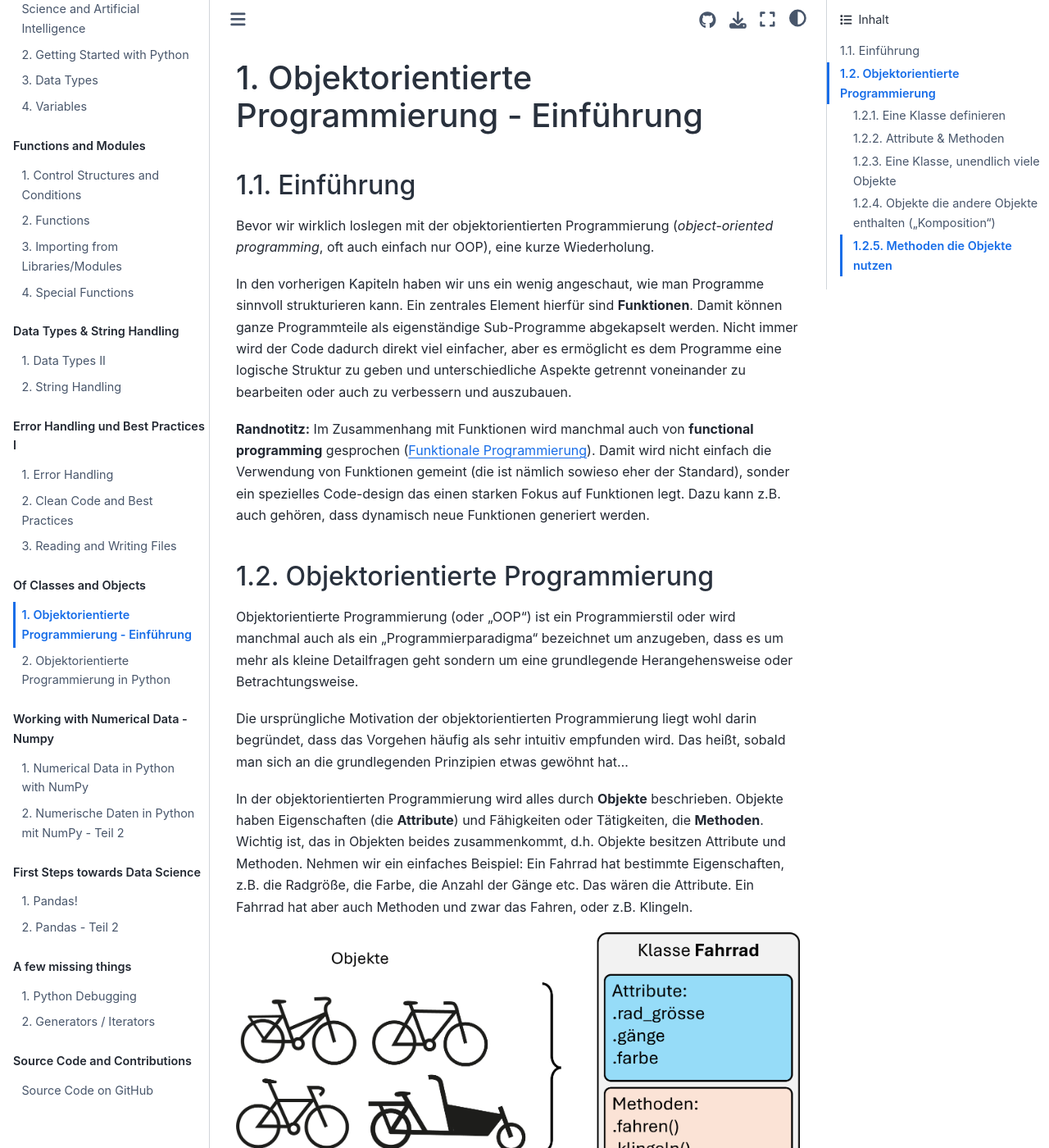
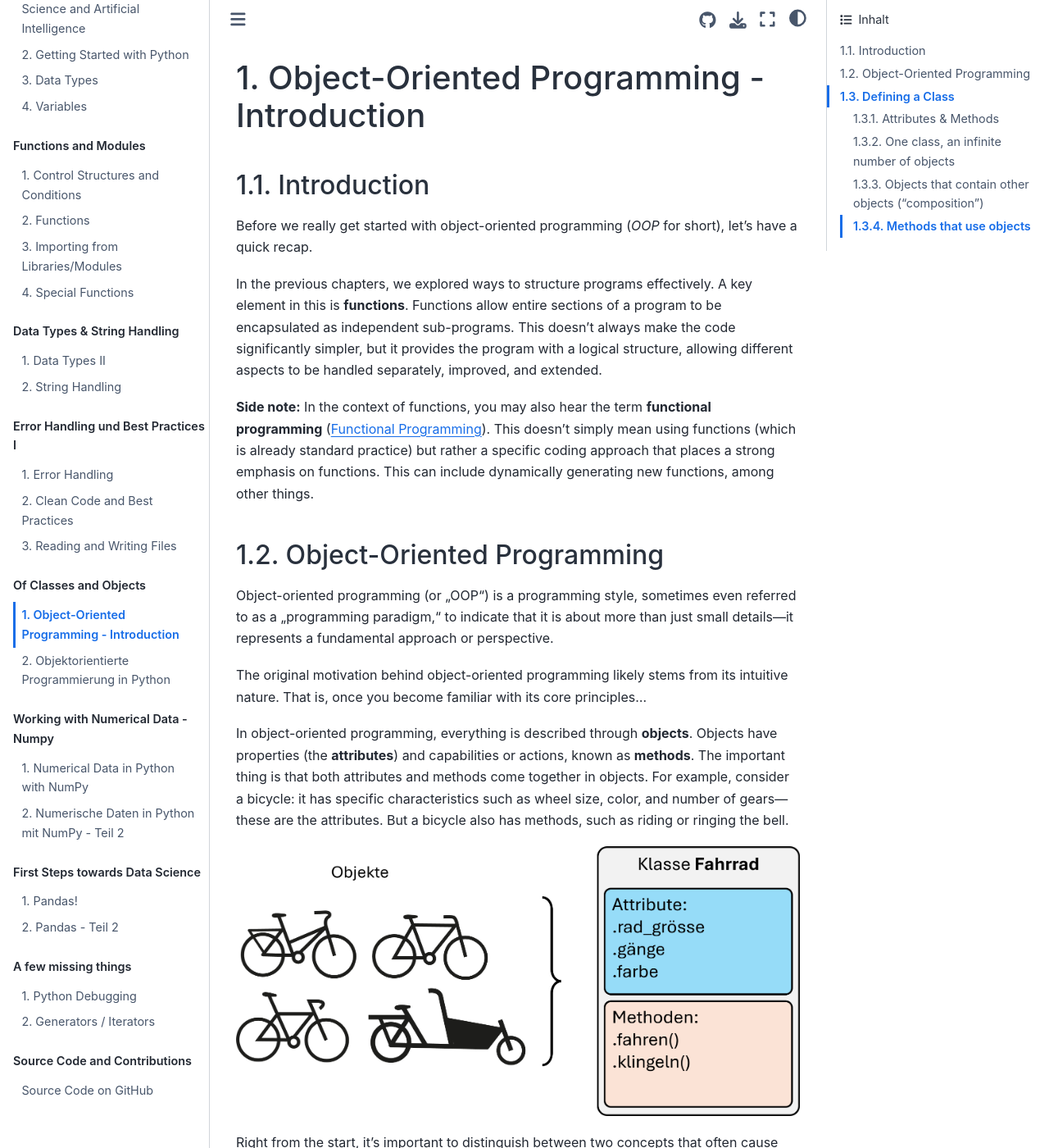
Before and after one commit to florian-huber/python-introduction-eng, a Jupyter Book: the page built from lesson_material_english/06_classes_objects.md, in a window 1280 px wide and 1400 px high. Shown: the whole window at 82% size. Built offline with Jupyter Book 1.0.4 settings and Sphinx 7.4.7 and the Sphinx Book theme 1.1.4, drawn with Linux system fonts in a browser that asks for light colours; pages that are not in the unit, such as notebooks, are missing from menus; some of the changed text lies outside the part shown.

Commit message:
translate to eng

````diff
--- a/lesson_material_english/06_classes_objects.md
+++ b/lesson_material_english/06_classes_objects.md
@@ -1,39 +1,39 @@
-# Objektorientierte Programmierung - Einführung
+# Object-Oriented Programming - Introduction
 
-## Einführung
-Bevor wir wirklich loslegen mit der objektorientierten Programmierung (*object-oriented programming*, oft auch einfach nur OOP), eine kurze Wiederholung.
+## Introduction
+Before we really get started with object-oriented programming (*OOP* for short), let's have a quick recap.
 
-In den vorherigen Kapiteln haben wir uns ein wenig angeschaut, wie man Programme sinnvoll strukturieren kann. Ein zentrales Element hierfür sind **Funktionen**. Damit können ganze Programmteile als eigenständige Sub-Programme abgekapselt werden. Nicht immer wird der Code dadurch direkt viel einfacher, aber es ermöglicht es dem Programme eine logische Struktur zu geben und unterschiedliche Aspekte getrennt voneinander zu bearbeiten oder auch zu verbessern und auszubauen.
+In the previous chapters, we explored ways to structure programs effectively. A key element in this is **functions**. Functions allow entire sections of a program to be encapsulated as independent sub-programs. This doesn’t always make the code significantly simpler, but it provides the program with a logical structure, allowing different aspects to be handled separately, improved, and extended.
 
-**Randnotitz:** Im Zusammenhang mit Funktionen wird manchmal auch von **functional programming** gesprochen ([Funktionale Programmierung](https://de.wikipedia.org/wiki/Funktionale_Programmierung)). Damit wird nicht einfach die Verwendung von Funktionen gemeint (die ist nämlich sowieso eher der Standard), sonder ein spezielles Code-design das einen starken Fokus auf Funktionen legt. Dazu kann z.B. auch gehören, dass dynamisch neue Funktionen generiert werden.
+**Side note:** In the context of functions, you may also hear the term **functional programming** ([Functional Programming](https://en.wikipedia.org/wiki/Functional_programming)). This doesn’t simply mean using functions (which is already standard practice) but rather a specific coding approach that places a strong emphasis on functions. This can include dynamically generating new functions, among other things.
 
-## Objektorientierte Programmierung
+## Object-Oriented Programming
 
-Objektorientierte Programmierung (oder "OOP") ist ein Programmierstil oder wird manchmal auch als ein „Programmierparadigma“ bezeichnet um anzugeben, dass es um mehr als kleine Detailfragen geht sondern um eine grundlegende Herangehensweise oder Betrachtungsweise.
+Object-oriented programming (or "OOP") is a programming style, sometimes even referred to as a "programming paradigm," to indicate that it is about more than just small details—it represents a fundamental approach or perspective.
 
-Die ursprüngliche Motivation der objektorientierten Programmierung liegt wohl darin begründet, dass das Vorgehen häufig als sehr intuitiv empfunden wird. Das heißt, sobald man sich an die grundlegenden Prinzipien etwas gewöhnt hat...
+The original motivation behind object-oriented programming likely stems from its intuitive nature. That is, once you become familiar with its core principles...
 
-In der objektorientierten Programmierung wird alles durch **Objekte** beschrieben. Objekte haben Eigenschaften (die **Attribute**) und Fähigkeiten oder Tätigkeiten, die **Methoden**. Wichtig ist, das in Objekten beides zusammenkommt, d.h. Objekte besitzen Attribute und Methoden. Nehmen wir ein einfaches Beispiel: Ein Fahrrad hat bestimmte Eigenschaften, z.B. die Radgröße, die Farbe, die Anzahl der Gänge etc. Das wären die Attribute. Ein Fahrrad hat aber auch Methoden und zwar das Fahren, oder z.B. Klingeln.
+In object-oriented programming, everything is described through **objects**. Objects have properties (the **attributes**) and capabilities or actions, known as **methods**. The important thing is that both attributes and methods come together in objects. For example, consider a bicycle: it has specific characteristics such as wheel size, color, and number of gears—these are the attributes. But a bicycle also has methods, such as riding or ringing the bell.
 
-![Beispiel einer Klasse Fahrrad](../images/fig_oop_bike_class.png)
+![Example of a Bicycle Class](../images/fig_oop_bike_class.png)
 
-Gleich zu Beginn eine wichtige Unterscheidung die am Anfang oft für Verwirrung sorgt: **Klasse vs. Objekt**.
-Eine **Klasse** definiert einen Typen, sie ist also eine Art Vorlage. Ein Objekt (oder auch: **Instanz**) ist dagegen nur ein Exemplar das auf einer bestimmten Klasse beruht. Im Beispiel hier wäre *Fahrrad* eine Klasse und jedes echte an uns vorbeifahrende Fahrrad wäre jeweils ein Objekt der Klasse Fahrrad. Keines davon **ist** eine Vorlage für Fahrrad, sondern sie entsprechen der Vorlage Fahrrad weil sie die entsprechenden Eigenschaften und Methoden haben.
+Right from the start, it's important to distinguish between two concepts that often cause confusion in the beginning: **Class vs. Object**.
+A **class** defines a type; it serves as a kind of blueprint. An object (or **instance**) is an individual example based on a particular class. In our example, *Bicycle* is a class, while every real bicycle we see passing by is an object of the Bicycle class. None of these objects **is** a blueprint for bicycles, but they conform to the blueprint because they have the corresponding attributes and methods.
 
-Das heißt auch: Es gibt nur **eine Klasse** Fahrrad, aber theoretisch **beliebig viele Objekte** der Klasse Fahrrad.
+This also means: There is only **one Bicycle class**, but theoretically **an unlimited number of Bicycle objects**.
 
-Verwirrend? Hoffentlich wird das gleich etwas deutlicher.
+Confusing? Hopefully, it will become clearer soon.
 
-Übrigens: Neben Funktionen als Möglichkeit zur Strukturierung eines Programmes, haben wir auch schon mit *Methoden* gearbeitet, ohne allerdings genau darauf zu achten was Methoden eigentlich sind. Methoden haben wir bisher einfach als Funktionen kennengelernt, die zu bestimmten Datentypen gehören. Nehmen wir als Beispiel die Listen.
+By the way, besides using functions to structure a program, we have already worked with *methods*—without paying much attention to what methods actually are. We have encountered methods as functions that belong to specific data types. Let’s take lists as an example:
 
 ```python
 numbers = [2, 5, 11, 3]
 print(type(numbers))  # => <class 'list'>
 ```
 
-Mit `type()` bekommen wir sogar den Hinweis, dass numbers zur Klasse `list` gehört. Wie alles andere in Python auch, ist numbers damit ein Objekt.
+Using `type()`, we see that numbers belongs to the class `list`. Like everything else in Python, numbers is an object.
 
-Wir haben gesehen, dass Listen in Python eine ganze Reihe von Methoden mitbringen, z.B:
+We've seen that lists in Python come with a number of built-in methods, such as:
 
 ```python
 numbers = [2, 5, 11, 3]
@@ -41,35 +41,33 @@ numbers.sort()
 print(numbers)
 ```
 
-Hier ist `.sort()` die Methode. Wir müssen sie nirgendwo her importieren, sie ist einfach bei der Liste "mit dabei".
+Here, `.sort()` is a method. We don’t have to import it—it comes built into lists.
 
-Und genauso haben wir gesehn, dass andere Datentypen mit denen wir schon gearbeitet haben, wie integer, float, string, dictionary, set ebenfalls solche Methoden haben.
+Similarly, other data types we’ve worked with, such as integers, floats, strings, dictionaries, and sets, also have methods.
 
-### Eine Klasse definieren
+## Defining a Class
 
-Eine Klasse ist nun eine Möglichkeit unsere eigenen Datentypen zu definieren.
-Wichtig: Klassen sind absolut nichts, das speziell für Python ist. Die meisten modernen Programmiersprachen erlauben es Klassen zu definieren.
+A class allows us to define our own data types. Important: Classes are not specific to Python. Most modern programming languages allow you to define classes.
 
-Fangen wir einfach an und definieren einfach mal einen neuen Datentypen, bzw. eine neue Klasse, namens `Point()`:
+Let's start by defining a new data type, or rather, a new class called `Point()`:
 
 ```python
 class Point:
-    pass  # pass bedeuted nur, dass nicht passiert
+    pass  # pass just means "do nothing"
 
 a = Point()
 print(a)  # => <__main__.Point object at 0x000001F9DB02BDC0>
 ```
 
-Mit `class` können wir in Python eine neue Klasse definieren. Im Prinzip können diese genau wie Variablen benannt werden, um aber Variablen, Funktionen und Klassen zu unterscheiden gibt es die Konvention das Klassen im sogenannten *camel case* benannt werden, also jedes Wort mit Großbuchstabe beginnt: `MyClass` oder `DoesWhatYouWant` etc.
+We define a new class in Python using `class`. Class names follow similar naming conventions as variables, but to distinguish them from variables and functions, class names typically follow the CamelCase convention, where each word starts with a capital letter: `MyClass`, `DoesWhatYouWant`, etc.
 
-Ein Objekt (d.h. eine Instanz einer Klasse) kann danach wie bei Funktionen generiert werden mit, hier war es `a = Point()`. Damit ist `a` ein Objekt der Klasse Point. Auch das können wir übrigens mit `type()` abfragen.
+An object (i.e., an instance of a class) is created just like calling a function, e.g., `a = Point()`. Now, `a` is an object of the class `Point`. We can confirm this using `type()`.
 
-Eine Klasse enthält **Attribute** (attributes) und **Methoden** (methods).
-Attribute entsprechen Variablen und -wie oben schon erwähnt- Methoden entsprechen Funktionen.  Beides wird in Python über ein `.`aufgerufen. Wir beginnen mit den Attributen.
+A class contains attributes and methods. Attributes are similar to variables, and—as mentioned earlier—methods are similar to functions. Both are accessed using . notation. Let’s start with attributes.
 
-### Attribute & Methoden
+### Attributes & Methods
 
-Attribute können einfach hinzugefügt, bzw. verändert werden. Objekte sind veränderbar, d.h. wir können  auch die Attribute anpassen:
+Attributes can be added or modified freely. Objects are mutable, meaning we can adjust their attributes:
 
 <!-- pytest-codeblocks:cont -->
 
@@ -83,7 +81,7 @@ point1.x = 0
 print(point1.x, point1.y)  # => 0 3
 ```
 
-Und jetzt möchten wir eine erste Methode zu `Point`hinzufügen:
+Now, let's add our first method to `Point`:
 
 ```python
 class Point:
@@ -96,7 +94,7 @@ point1.y = 3
 point1.position()
 ```
 
-Aber jetzt passiert folgendes:
+However, if we try the following:
 
 <!-- pytest-codeblocks:expect-error -->
 
@@ -105,9 +103,9 @@ point2 = Point()
 point2.position()  # => AttributeError: 'Point' object has no attribute 'x'
 ```
 
-`point2` ist eine neue Instanz der Klasse Point. Da die Methode `position()`zur Klasse Point gehört, ist diese natürlich verfügbar, aber die Attribute x und y wurde noch nicht definiert. Darum gibt es hier diese Fehlermeldung.
+`point2` is a new instance of the `Point` class. The method `position()` exists, but the attributes `x` and `y` have not been defined yet, leading to an error.
 
-Eigentlich sollte jedes Point-Objekt auf jeden Fall eine x und y-Position haben! Das ist auch möglich, und zwar über eine "init-Methode", auch Konstruktor (*constructor*) genannt. Das ist eine Methode die sofort beim Erstellen eines Objektes aufgerufen werden. In Python nutzen wir dafür eine Methode die mit  `__init__` benannt wird:
+Ideally, every `Point` object should always have an x and y position. This is possible using an initializer method, also known as a constructor. In Python, we use the `__init__` method for this:
 
 ```python
 class Point:
@@ -122,28 +120,28 @@ point1 = Point(10, 3)
 point1.position()  # => 10 3
 ```
 
-OK. Kurzes mini-Quiz:
+OK. Short mini-quiz:
 
->  ### Quiz!
+> ### Quiz!
 >
-> In Python ist "my name is"... : (alle zutreffenden Antworten auswählen)
+> In Python, “my name is”... : (select all applicable answers)
 >
-> A) ... eine Instanz.
-> B) ... ein Klasse.
-> C) ... ein Objekt.
-> D) ... ein Funktion.
+> A) ... an instance.
+> B) ... a class.
+> C) ... an object.
+> D) ... a function.
 
-und
+and
 
-> Nächste Frage: "my name is" ist...
+> Next question: “my name is” is...
 >
-> A) ein Objekt der Klasse 'str' (string)
-> B) ein Objekt ohne Klasse
-> C) ein Objekt der Klasse 'type'
+> A) an object of the class 'str' (string)
+> B) an object without class
+> C) an object of the class 'type'
 
-Weiter geht's...
+Let's continue...
 
-Jetzt soll die Klasse Point noch eine weitere Methode bekommen und zwar um den Abstand vom Mittelpunkt (0, 0) zu messen.
+Now the class Point should get another method to measure the distance from the center point (0, 0).
 
 ```python
 import math
@@ -163,9 +161,9 @@ a = Point(4, 3)
 print(a.center_distance())  # => 5.0
 ```
 
-### Eine Klasse, unendlich viele Objekte
+### One class, an infinite number of objects
 
-Es können beliebig viele Objekte einer Klasse erzeugt werden. Die Klasse bleibt dabei immer dieselbe. Und alle Objekte der Klasse (also alle Objekte die mit Hilfe derselben Klasse erzeugt wurden) verfügen über die gleichen Methoden.
+Any number of objects of a class can be created. The class always remains the same. And all objects of the class (i.e. all objects created using the same class) have the same methods.
 
 <!-- pytest-codeblocks:cont -->
 
@@ -180,15 +178,14 @@ for point in point_collection:
     point.position()
 ```
 
-Die Liste `point_collection` enthält anschließend 10 `Point` Objekte, die zwar alle die gleichen Methoden haben und damit auch alle über die Attribute x und y verfügen, aber die alle ganz unterschiedliche Werte für x und y haben können.
+The list `point_collection` then contains 10 `Point` objects, which all have the same methods and therefore all have the attributes x and y, but which can all have completely different values for x and y.
 
 
+### Objects that contain other objects (“composition”)
 
-### Objekte die andere Objekte enthalten ("Komposition")
+As we have just seen, we can create any number of instances of a class (=objects). Different classes are often defined for different tasks or data types. However, these can interact with each other in a variety of ways.
 
-Wie gerade eben gesehen, können wir beliebig viele Instanzen einer Klasse erzeugen (=Objekte). Häufig werden verschiedene Klassen für verschiedene Aufgaben oder Datentypen definiert. Diese können aber in vielfältiger weise miteinander interagieren.
-
-Eine Möglichkeit besteht darin, dass eine Klasse auf weitere Klassen zugreift. Stellen wir uns z.B. vor wir wollen eine Klasse Dreieck (oder auf Englisch: Triangle) erstellen. Dann könnte diese Klasse als Ecken unsere oben definierte `Point` Klasse verwenden.
+One possibility is that a class accesses other classes. Let's imagine, for example, that we want to create a Triangle class. Then this class could use our 'Point' class defined above as corners.
 
 <!-- pytest-codeblocks:skip -->
 
@@ -204,10 +201,9 @@ tri_1.corners[2].position()  # --> 15.5 7
 ```
 
 
+### Methods that use objects
 
-### Methoden die Objekte nutzen
-
-Genau wie bei `__init__`, oder auch genau wie bei Funktionen, können Methoden beliebige Argumente nutzen (nicht nur `self`). Das können beliebige Datentypen sein wie List, Set, Dictionary etc. oder auch Objekte von uns selbst definierten Klassen. Es können sogar auch Objekte des gleichen Typs als Argumente verwendet werden. Zum Beispiel wenn wir den Abstand von einem `Point`-Objekt zu einem anderen `Point`-Objekt berechnen wollen:
+Just as with `__init__`, or just as with functions, methods can use any arguments (not just `self`). These can be any data types such as List, Set, Dictionary etc. or even objects of classes we have defined ourselves. Objects of the same type can even be used as arguments. For example, if we want to calculate the distance from one `Point` object to another `Point` object:
 
 ```python
 import math
@@ -233,7 +229,7 @@ b = Point(-7, 8)
 print(a.distance_to_point(b))  # => 12.083045973594572
 ```
 
-Nochmal ein anderes Beispiel in dem wir eine Klasse `Fruit` definieren. Danach erstellen wir damit verschiedene `Fruit`-Objekte.
+Another example in which we define a class `Fruit`. We then use it to create various `Fruit` objects.
 
 <!-- pytest-codeblocks:cont -->
 
@@ -260,8 +256,8 @@ banana.juice()
 
 Super.
 
-Wir können jetzt eigene Klassen definieren.
+We can now define our own classes.
 
-So what!? Was bringt das denn jetzt überhaupt?
+So what? What's the point of that anyway?
 
-Eine ganze Reihe! Zum einen helfen Klassen um Programme sinnvoll zu strukturieren, denn mit Klassen können wir Objekte so entwerfen, dass sie genau die gewüschten Eigenschaften haben und mit allen nötigen Methoden ausgestattet sind. In unserem ersten Beispiel haben wir etwa dafür gesorgt, dass alle `Point` Objekte eine x-y position mitbringen. Und für alle können wir ohne jeglichen extra import die entsprechenden Methoden nutzen, hier war es `center_distance()`.
+Quite a lot! On the one hand, classes help to structure programs in a meaningful way, because with classes we can design objects in such a way that they have exactly the desired properties and are equipped with all the necessary methods. In our first example, for example, we have ensured that all 'point' objects have an x-y position. And we can use the corresponding methods for all of them without any extra import, here it was `center_distance()`.
````
